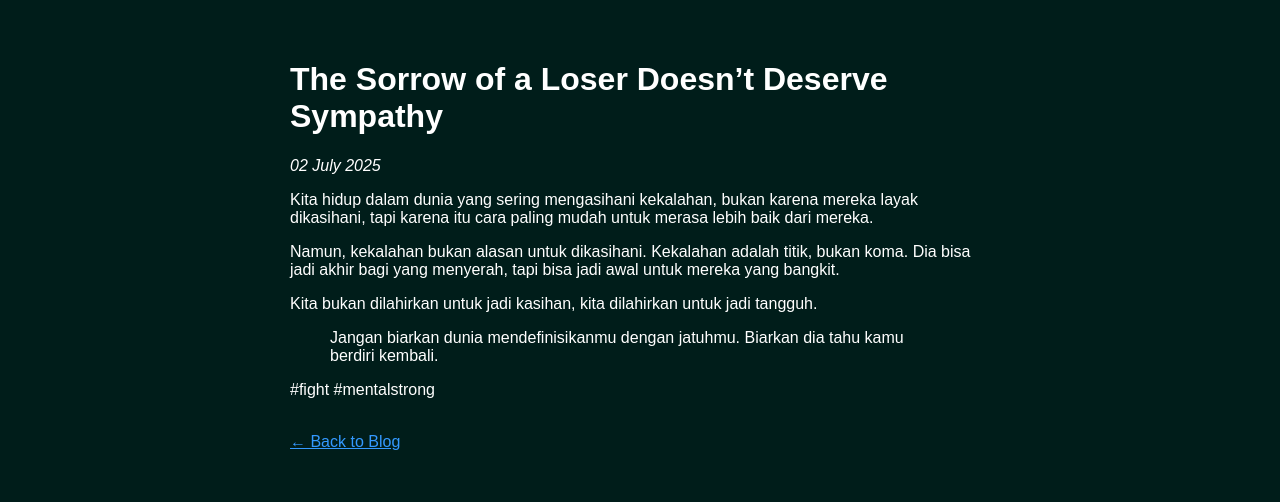
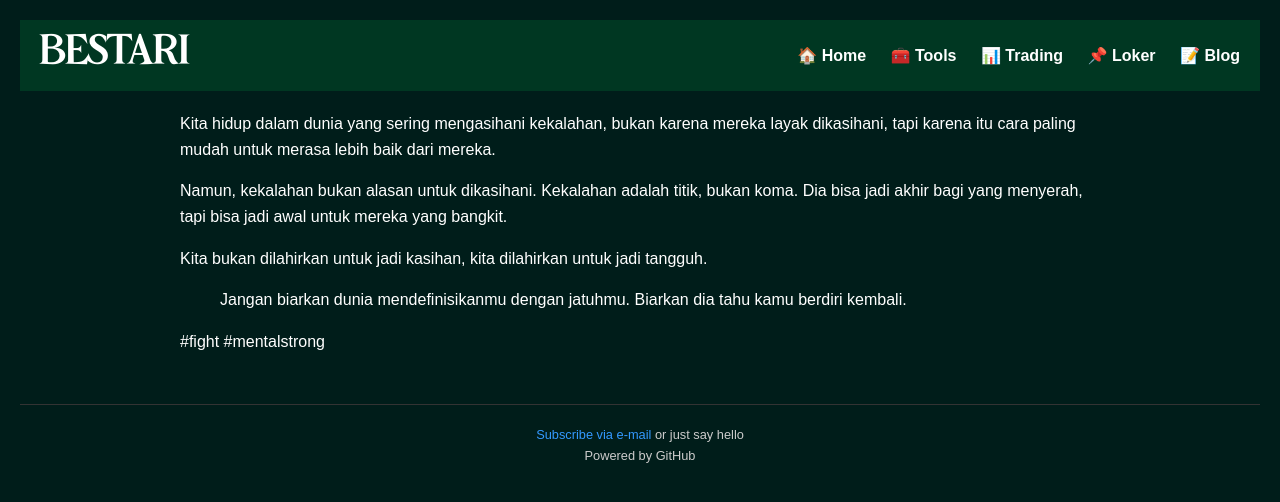
Before and after one commit to junesa38/BESTARI, a Jekyll site: the page built from _posts/2025-07-02-welcome.md, in a window 1280 px wide. Shown: the top 502 px of the page. Built offline with Jekyll 4.4.1, drawn with Linux system fonts in a browser that asks for light colours.

Commit message:
Update post.html

```diff
--- a/_layouts/post.html
+++ b/_layouts/post.html
@@ -2,28 +2,169 @@
 <html>
 <head>
   <meta charset="UTF-8">
+  <meta name="viewport" content="width=device-width, initial-scale=1.0">
   <title>{{ page.title }}</title>
   <style>
+    @font-face {
+      font-family: 'Burgundia';
+      src: url('{{ "/assets/fonts/Burgundia_PERSONAL_USE_ONLY.otf" | relative_url }}') format('opentype');
+    }
+
+    * {
+      box-sizing: border-box;
+    }
+
     body {
       font-family: Arial, sans-serif;
-      max-width: 700px;
+      background-color: #001d1a; /* Warna background yang Anda berikan */
+      color: white;
+      padding: 20px;
       margin: auto;
-      padding: 40px;
-      background-color: #001d1a;
-      color: white;
+      max-width: 100%;
+      line-height: 1.6;
     }
+
     a {
-      color: #3399ff;
+      color: #3399ff; /* Warna link default Anda */
+      text-decoration: none;
+    }
+
+    /* Styling untuk Navbar Baru */
+    header {
+      background-color: #003722; /* Warna background navbar yang Anda inginkan */
+      padding: 10px 20px; /* Padding untuk header */
+      margin-bottom: 20px;
+      display: flex; /* Menggunakan flexbox untuk layout horizontal */
+      align-items: center; /* Rata tengah vertikal */
+      justify-content: space-between; /* Logo di kiri, nav di kanan */
+      flex-wrap: wrap; /* Agar responsif di layar kecil */
+    }
+
+    .logo {
+      font-size: 2em;
+      font-weight: bold;
+      font-family: 'Burgundia', sans-serif;
+      letter-spacing: 1px;
+      color: white; /* Pastikan logo berwarna putih */
+      margin-right: 20px; /* Jarak antara logo dan nav */
+    }
+
+    nav {
+      margin-top: 0; /* Hapus margin top lama */
+      margin-bottom: 0; /* Hapus margin bottom lama */
+      text-align: right; /* Rata kanan untuk nav */
+      flex-grow: 1; /* Agar nav mengisi sisa ruang */
+    }
+
+    nav a {
+      margin-right: 20px; /* Jarak antar tombol */
+      margin-left: 0;
+      font-weight: bold;
+      display: inline-block;
+      color: #FFFFFF; /* Warna teks tombol: Putih murni */
+      padding: 5px 0; /* Padding vertikal untuk area klik */
+    }
+
+    nav a:last-child {
+      margin-right: 0; /* Hapus margin kanan pada tombol terakhir */
+    }
+
+    nav a:hover {
+      color: #CCCCCC; /* Warna teks saat hover: Abu-abu terang */
+    }
+
+    hr {
+      border: 0;
+      height: 1px;
+      background: #333; /* Warna garis pemisah */
+      margin: 20px 0;
+    }
+
+    footer {
+      margin-top: 50px;
+      font-size: 0.8em;
+      text-align: center;
+      color: #ccc;
+    }
+
+    /* Perbaikan untuk konten utama (termasuk artikel blog) */
+    main {
+      max-width: 960px; /* Batasi lebar konten utama agar tidak terlalu lebar */
+      margin: 0 auto; /* Pusatkan konten utama */
+      padding: 0 20px; /* Padding horizontal */
+    }
+
+    .post-content {
+      text-align: left; /* Pastikan teks rata kiri */
+      // Jika Anda ingin mengatur lebar spesifik untuk konten postingan, Anda bisa menambahkan ini:
+      // max-width: 700px;
+      // margin: 0 auto;
+    }
+
+    @media screen and (max-width: 600px) {
+      header {
+        flex-direction: column; /* Tata letak vertikal di mobile */
+        align-items: flex-start; /* Rata kiri di mobile */
+        padding: 10px;
+      }
+      .logo {
+        font-size: 1.5em;
+        margin-bottom: 10px; /* Jarak bawah logo di mobile */
+        margin-right: 0;
+      }
+      nav {
+        width: 100%; /* Navigasi mengisi lebar penuh */
+        text-align: left; /* Rata kiri untuk menu di mobile */
+      }
+      nav a {
+        display: block; /* Tombol menjadi blok penuh di mobile */
+        margin-right: 0;
+        margin-bottom: 5px; /* Jarak antar tombol di mobile */
+        padding: 8px 0; /* Padding lebih besar untuk area klik */
+        border-bottom: 1px solid #005C33; /* Separator */
+      }
+      nav a:last-child {
+        border-bottom: none; /* Hapus border di tombol terakhir */
+      }
+      body {
+        padding: 15px;
+      }
+      main {
+        padding: 0 15px; /* Sesuaikan padding di mobile */
+      }
     }
   </style>
+  <!-- Google tag (gtag.js) -->
+<script async src="https://www.googletagmanager.com/gtag/js?id=G-PYDNQB90MH"></script>
+<script>
+  window.dataLayer = window.dataLayer || [];
+  function gtag(){dataLayer.push(arguments);}
+  gtag('js', new Date());
+
+  gtag('config', 'G-PYDNQB90MH');
+</script>
 </head>
 <body>
-  <h1>{{ page.title }}</h1>
-  <p><em>{{ page.date | date: "%d %B %Y" }}</em></p>
-  <div>
+  <header>
+    <div class="logo">BESTARI</div>
+    <nav>
+      <a href="{{ "/" | relative_url }}">🏠 Home</a>
+      <a href="{{ "/tools/" | relative_url }}">🧰 Tools</a>
+      <a href="{{ "/trading/" | relative_url }}">📊 Trading</a>
+      <a href="{{ "/loker/" | relative_url }}">📌 Loker</a>
+      <a href="{{ "/blog.html" | relative_url }}">📝 Blog</a>
+    </nav>
+  </header>
+
+  <main>
     {{ content }}
-  </div>
-  <br>
-  <a href="/blog/">← Back to Blog</a>
+  </main>
+
+  <footer>
+    <hr>
+    <a href="mailto:junesa38@gmail.com">Subscribe via e-mail</a> or just say hello
+    <br>Powered by GitHub
+  </footer>
+
 </body>
 </html>
```
